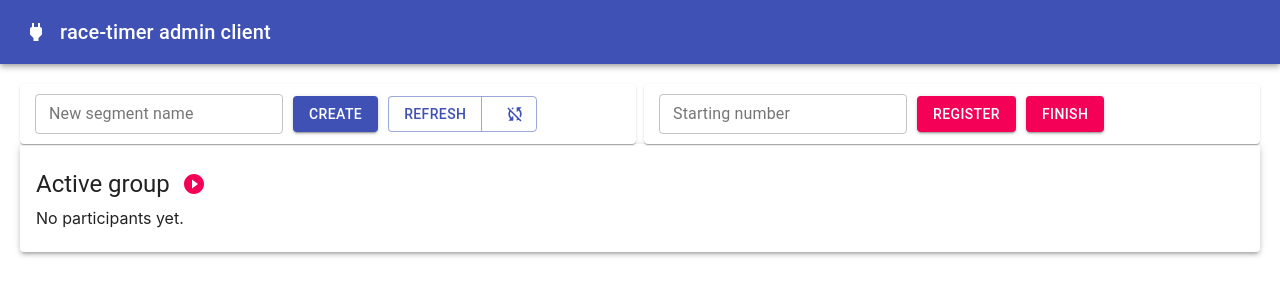
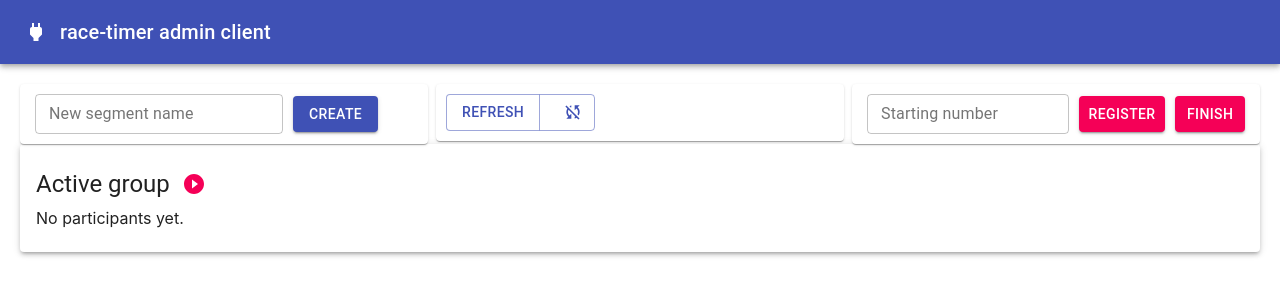
Before and after one commit to dadikovi/race-timer, a React (Create React App) app in the folder client_admin/: page / in a window 1280 px wide. Shown: the top 300 px of the page. Built offline with nearby package versions, Linux system fonts and the light colour scheme; no server answers.

Commit message:
Refresh to different paper

```diff
--- a/client_admin/src/AdminPanel.tsx
+++ b/client_admin/src/AdminPanel.tsx
@@ -3,6 +3,7 @@ import ActiveGroup from './ActiveGroup';
 import CreateSegmentForm from './CreateSegmentForm'
 import SegmentCard from './SegmentCard';
 import ScannerMock from './ScannerMock';
+import RefreshForm from './RefreshForm';
 import { SegmentDto, RaceResultsDo } from './model';
 import { Grid, Paper } from "@material-ui/core";
 import {getResults, getSegments} from './service';
@@ -38,13 +39,19 @@ export default function AdminPanel(props: AdminPanelProps) {
   return(
     <div>
       {props.displayAdminFeatures && <Grid container spacing={1}>
-        <Grid item xs={6}>
+        <Grid item xs={4}>
           <Paper style={{padding: '10px'}}>
             <CreateSegmentForm
               onRefresh={callRefresh}/>
           </Paper>
         </Grid>
-        <Grid item xs={6}>
+        <Grid item xs={4}>
+          <Paper style={{padding: '10px'}}>
+            <RefreshForm
+              onRefresh={callRefresh}/>
+          </Paper>
+        </Grid>
+        <Grid item xs={4}>
           <Paper color="error.light" style={{padding: '10px'}}>
             <ScannerMock mockChanged={callRefresh}></ScannerMock>
           </Paper>
--- a/client_admin/src/CreateSegmentForm.tsx
+++ b/client_admin/src/CreateSegmentForm.tsx
@@ -13,33 +13,7 @@ let autoRefreshTimer: NodeJS.Timeout
 export default function CreateSegmentForm(props: CreateSegmentFormProps) {
 
   const [segmentName, setSegmentName] = useState<string | undefined>();
-  const [autoRefresh, setAutoRefresh] = useState<boolean>(false);
-
   const throwError = useAsyncError();
-
-  const autoRefreshIcon = autoRefresh ? <SyncIcon /> : <SyncDisabledIcon />
-  const autoRefreshVariant = autoRefresh ? 'contained' : 'outlined'
-
-  const doAutoRefresh = () => {
-    autoRefreshTimer = setTimeout(() => {
-      props.onRefresh()
-      doAutoRefresh()
-    }, 1000);
-  }
-
-  const cleanAutoRefresh = () => {
-    clearTimeout(autoRefreshTimer)
-  }
-
-  const toggleAutoRefresh = () => {
-    if (autoRefresh) {
-      cleanAutoRefresh()
-      setAutoRefresh(false)
-    } else {
-      setAutoRefresh(true)
-      doAutoRefresh()
-    }
-  }
 
   return(
     <Box className="formbox" display="flex" alignItems="center">
@@ -53,11 +27,6 @@ export default function CreateSegmentForm(props: CreateSegmentFormProps) {
         color="primary">
         Create
       </Button>
-
-      <ButtonGroup color="primary">
-        <Button variant="outlined"  onClick={() => props.onRefresh()}>Refresh</Button>
-        <Button variant={autoRefreshVariant} endIcon={autoRefreshIcon} onClick={toggleAutoRefresh}></Button>
-      </ButtonGroup>
     </Box>
   );
 }
--- /dev/null
+++ b/client_admin/src/RefreshForm.tsx
@@ -0,0 +1,46 @@
+import { Button, TextField, Box, ButtonGroup, IconButton } from '@material-ui/core';
+import React, {useState, useEffect} from 'react';
+import SyncDisabledIcon from '@material-ui/icons/SyncDisabled';
+import SyncIcon from '@material-ui/icons/Sync';
+import { createSegment, useAsyncError } from './service';
+
+interface RefreshFormProps {
+  onRefresh: Function;
+}
+
+let autoRefreshTimer: NodeJS.Timeout
+
+export default function RefreshForm(props: RefreshFormProps) {
+  const [autoRefresh, setAutoRefresh] = useState<boolean>(false);
+
+  const autoRefreshIcon = autoRefresh ? <SyncIcon /> : <SyncDisabledIcon />
+  const autoRefreshVariant = autoRefresh ? 'contained' : 'outlined'
+
+  const doAutoRefresh = () => {
+    autoRefreshTimer = setTimeout(() => {
+      props.onRefresh()
+      doAutoRefresh()
+    }, 1000);
+  }
+
+  const cleanAutoRefresh = () => {
+    clearTimeout(autoRefreshTimer)
+  }
+
+  const toggleAutoRefresh = () => {
+    if (autoRefresh) {
+      cleanAutoRefresh()
+      setAutoRefresh(false)
+    } else {
+      setAutoRefresh(true)
+      doAutoRefresh()
+    }
+  }
+
+  return(
+    <ButtonGroup color="primary">
+        <Button variant="outlined"  onClick={() => props.onRefresh()}>Refresh</Button>
+        <Button variant={autoRefreshVariant} endIcon={autoRefreshIcon} onClick={toggleAutoRefresh}></Button>
+    </ButtonGroup>
+  );
+}
```
